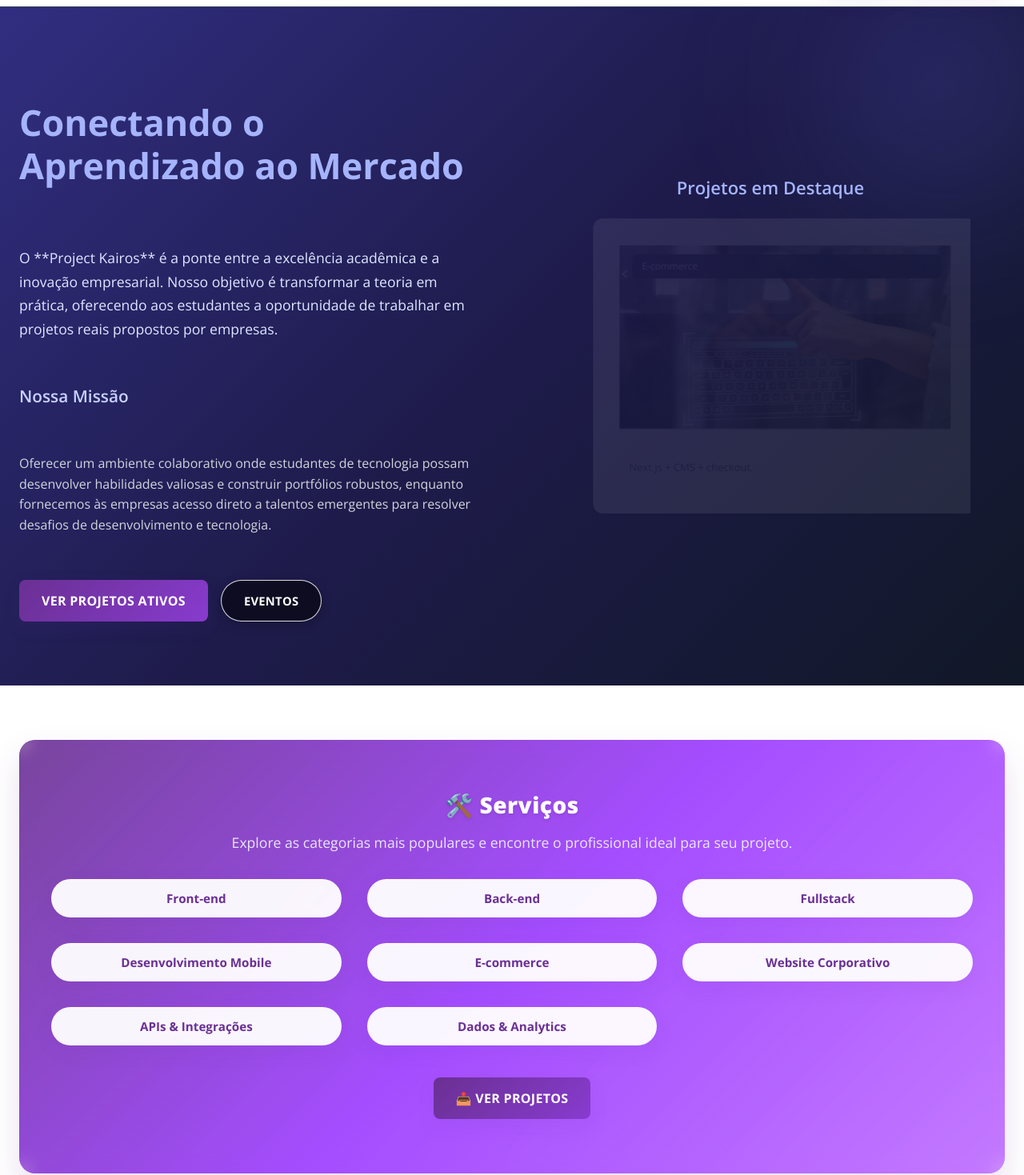
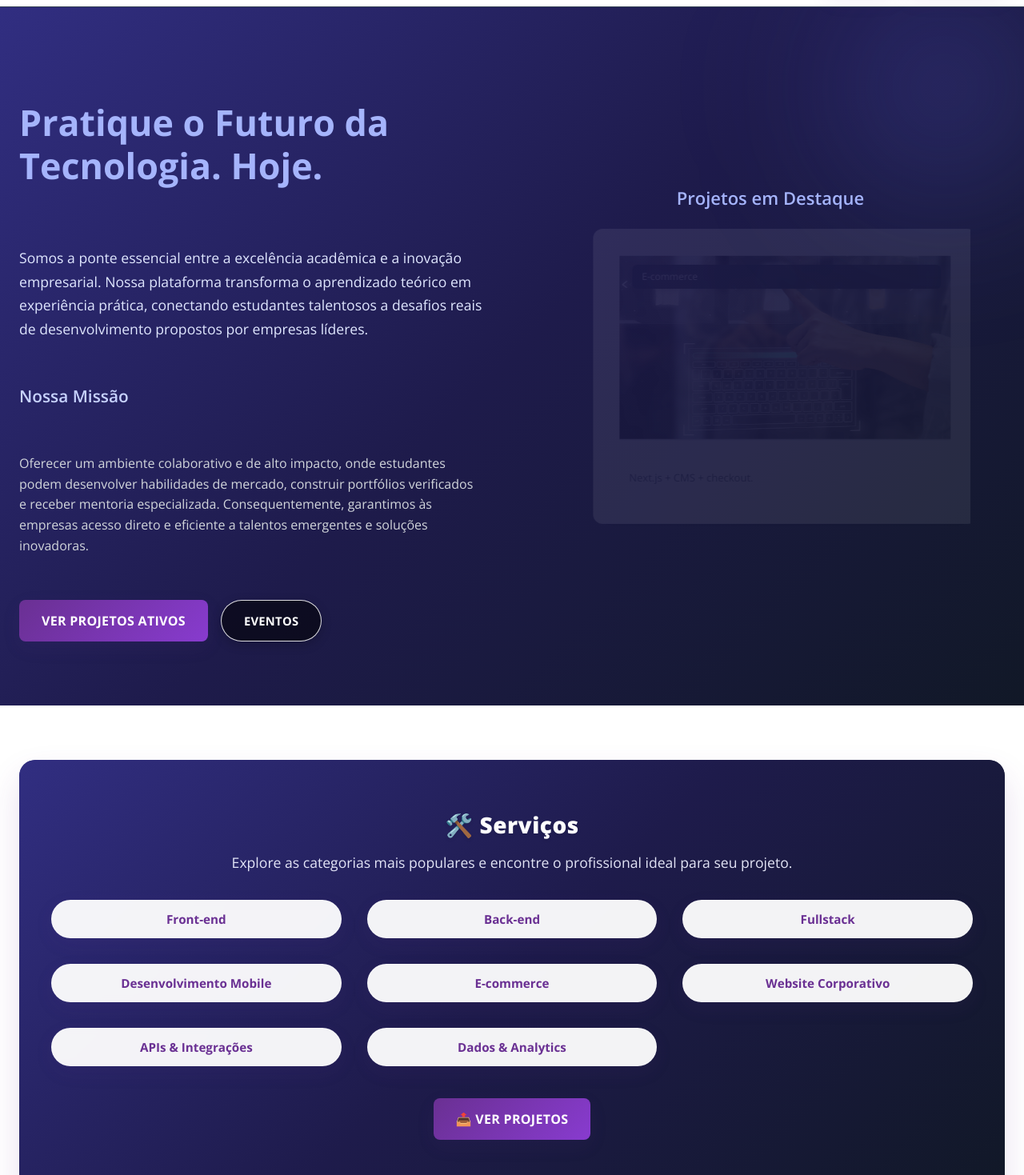
Before and after one commit to ThiagoRAlmeida2/Project-Kairos, a React (Vite) app in the folder Project-Kairos/: page / in a window 1280 px wide. Shown: the part 64-1533 px from the top of the page at 80% size. Built offline with nearby package versions, Linux system fonts and the light colour scheme; no server answers.

Commit message:
ajuste do service

```diff
--- a/Project-Kairos/src/components/Hero.jsx
+++ b/Project-Kairos/src/components/Hero.jsx
@@ -29,14 +29,13 @@
 
             {/* SOBRE NÓS - Coluna 1 */}
             <div className="hero__about">
-                <h1 className="about__title">Conectando o Aprendizado ao Mercado</h1>
+                <h1 className="about__title">Pratique o Futuro da Tecnologia. Hoje.</h1>
                 <p className="about__subtitle">
-                    O **Project Kairos** é a ponte entre a excelência acadêmica e a inovação empresarial. Nosso objetivo é transformar a teoria em prática, oferecendo aos estudantes a oportunidade de trabalhar em projetos reais propostos por empresas.
+                  Somos a ponte essencial entre a excelência acadêmica e a inovação empresarial. Nossa plataforma transforma o aprendizado teórico em experiência prática, conectando estudantes talentosos a desafios reais de desenvolvimento propostos por empresas líderes.
                 </p>
-
                 <h3 className="about__section-title">Nossa Missão</h3>
                 <p className="about__description">
-                    Oferecer um ambiente colaborativo onde estudantes de tecnologia possam desenvolver habilidades valiosas e construir portfólios robustos, enquanto fornecemos às empresas acesso direto a talentos emergentes para resolver desafios de desenvolvimento e tecnologia.
+                  Oferecer um ambiente colaborativo e de alto impacto, onde estudantes podem desenvolver habilidades de mercado, construir portfólios verificados e receber mentoria especializada. Consequentemente, garantimos às empresas acesso direto e eficiente a talentos emergentes e soluções inovadoras.
                 </p>
                 <div className="about__buttons">
                     <a href="/projetos" className="btn btn--primary">Ver Projetos Ativos</a>
--- a/Project-Kairos/src/css/index.css
+++ b/Project-Kairos/src/css/index.css
@@ -387,7 +387,7 @@
 
 /* Services */
 .services{
-  background: var(--gradient);
+  background: linear-gradient(135deg, #312e81 0%, #1e1b4b 50%, #111827 100%);
   color:#0b1020;
   padding: 60px 0;
   position: relative;
@@ -404,7 +404,7 @@
   left: 0;
   right: 0;
   bottom: 0;
-  background: linear-gradient(135deg, rgba(255,255,255,0.1), rgba(255,255,255,0));
+  background: linear-gradient(135deg, #312e81 0%, #1e1b4b 50%, #111827 100%);
   backdrop-filter: blur(10px);
   border-radius: inherit;
 }
```
